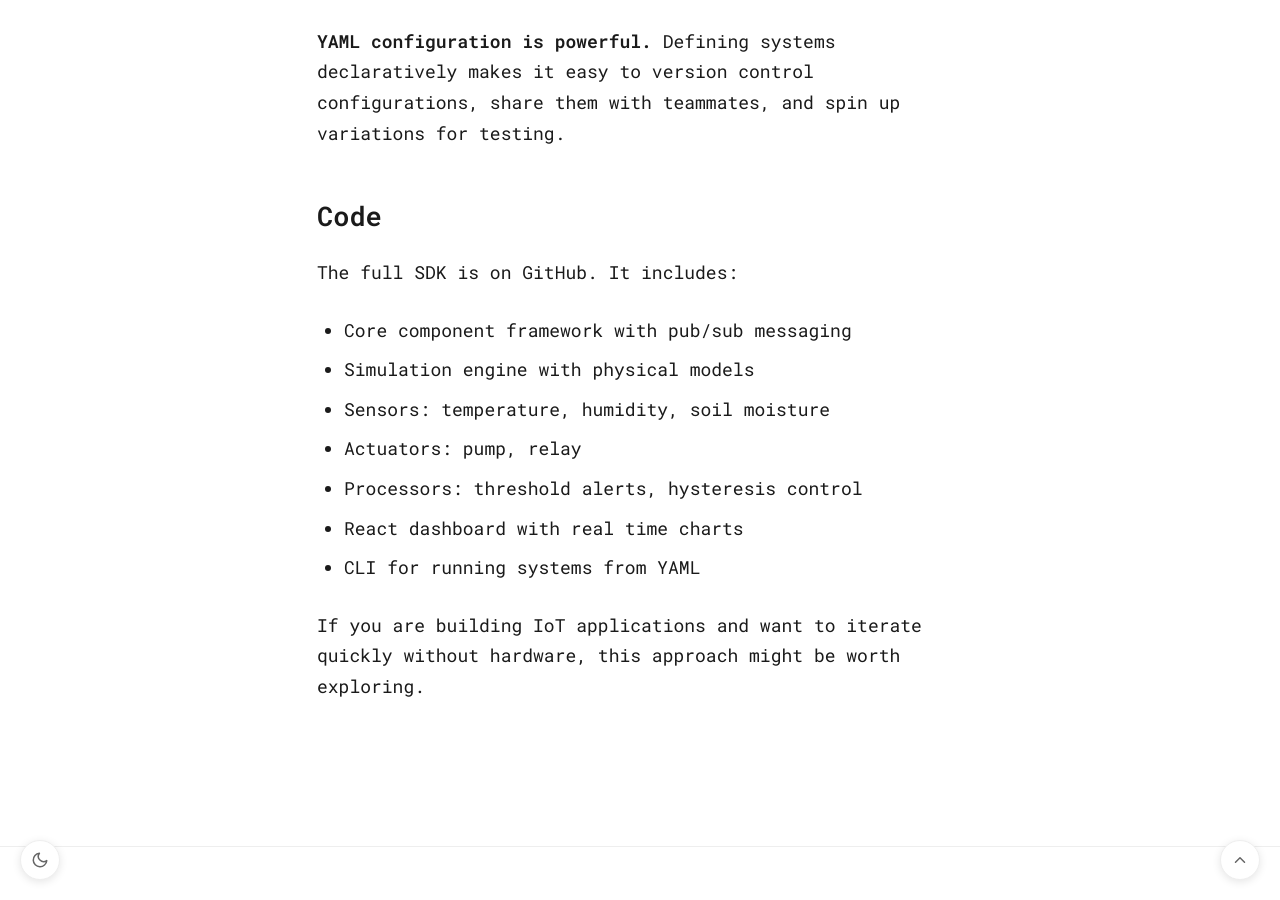
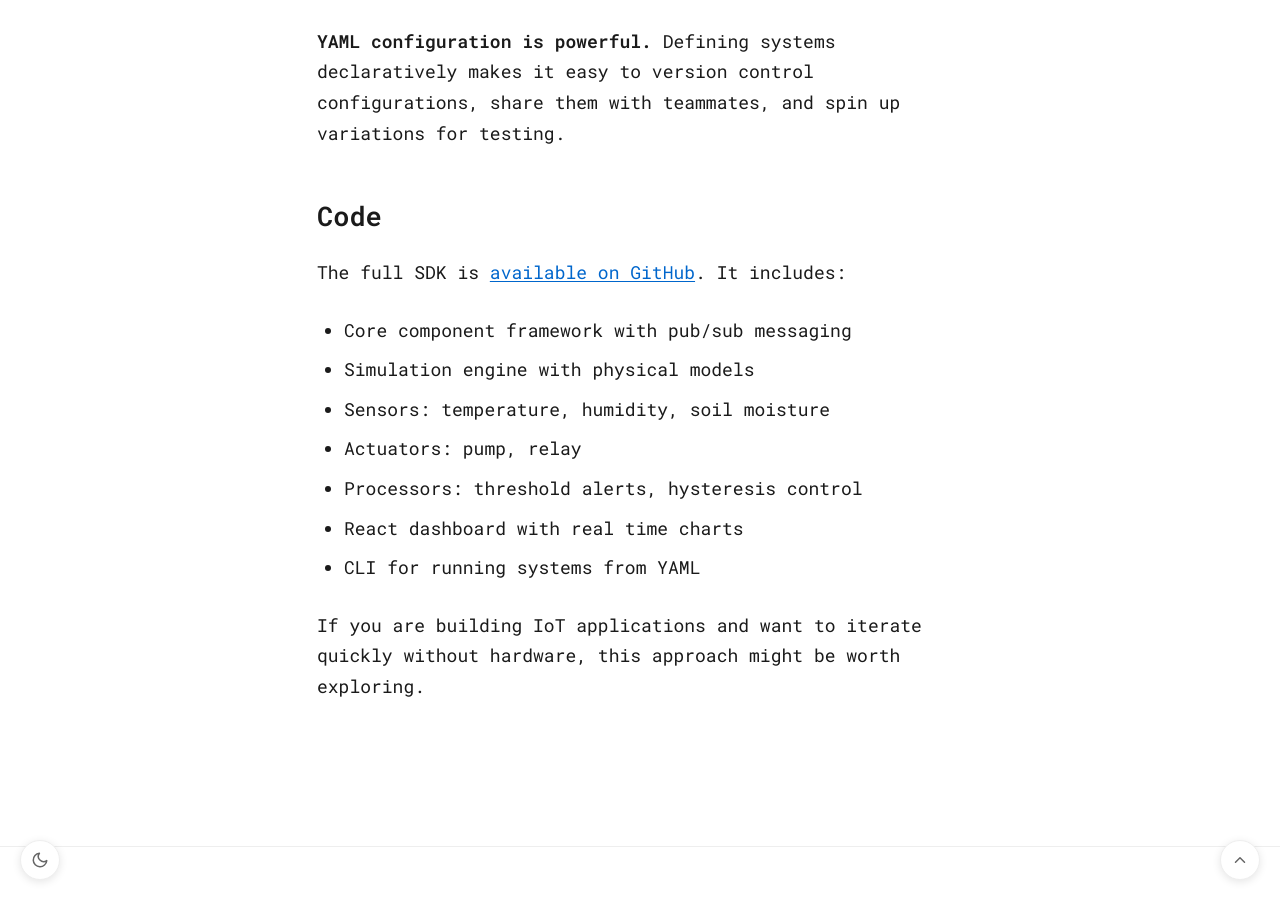
Before and after one commit to elmiomar/elmiomar.github.io, a Jekyll site: the page built from _posts/2021-11-15-building-iot-component-sdk.md, in a window 1280 px wide and 900 px high, scrolled down 6036 px. Built offline with Jekyll 4.4.1, drawn with Linux system fonts in a browser that asks for light colours; comment, search, counter and statistics services are not loaded.

Commit message:
Add GitHub repo link to IoT SDK blog post

```diff
--- a/_posts/2021-11-15-building-iot-component-sdk.md
+++ b/_posts/2021-11-15-building-iot-component-sdk.md
@@ -154,7 +154,7 @@ This lets you test how control logic handles degraded conditions without physica
 
 ## Code
 
-The full SDK is on GitHub. It includes:
+The full SDK is [available on GitHub](https://github.com/elmiomar/iot-component-sdk). It includes:
 - Core component framework with pub/sub messaging
 - Simulation engine with physical models
 - Sensors: temperature, humidity, soil moisture
```
